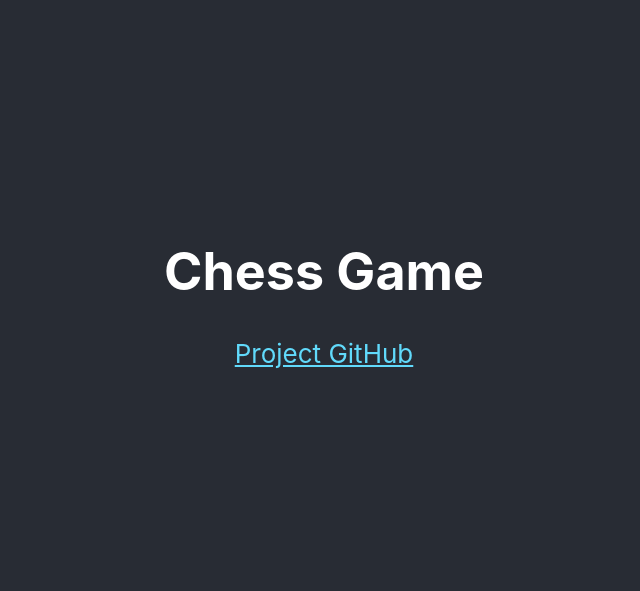
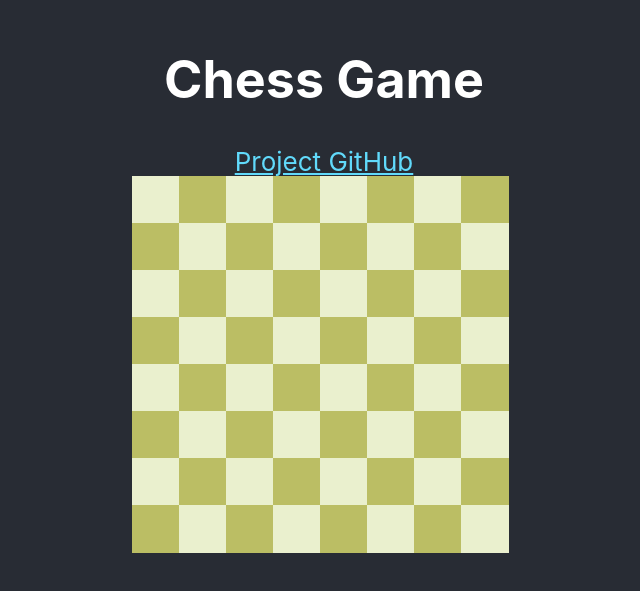
Before and after one commit to Adboessen/ChessApp, a React (Create React App) app in the folder chess_game/: page / in a window 1280 px wide. Shown: the part 113-704 px from the top of the page, without its empty margins (316-956 px from the left). Built offline with nearby package versions, Linux system fonts and the light colour scheme.

Commit message:
Initialize board done

```diff
--- a/chess_game/src/App.js
+++ b/chess_game/src/App.js
@@ -1,6 +1,5 @@
-import logo from "./logo.svg";
 import "./App.css";
-import Board from "./components/Board/board";
+import Board from "./components/Board/board.js";
 
 function App() {
   return (
@@ -15,8 +14,8 @@ function App() {
         >
           Project GitHub
         </a>
+        <Board />
       </header>
-      <Board />
     </div>
   );
 }
--- a/chess_game/src/components/Board/board.css
+++ b/chess_game/src/components/Board/board.css
@@ -7,7 +7,6 @@
 }
 
 .square {
-  background: transparent;
   border: 1px solid transparent;
   float: left;
   font-size: 24px;
@@ -20,3 +19,12 @@
   text-align: center;
   width: 48px;
 }
+
+.boardContainer {
+  height: 384px;
+  width: 384px;
+}
+.boardFlexBox {
+  display: flex;
+  flex-wrap: wrap;
+}
--- a/chess_game/src/components/Board/board.js
+++ b/chess_game/src/components/Board/board.js
@@ -7,16 +7,7 @@ import Knight from "../Pieces/Knight";
 import Queen from "../Pieces/Queen";
 import Bishop from "../Pieces/Bishop";
 import Rook from "../Pieces/Rook";
-
-const Square = (props) => {
-  var squareClass = classNames({
-    sqaure: true,
-    lightSquare: props.isLight,
-    darkSquare: !props.isLight,
-  });
-
-  return <button className={squareClass} onClick={props.onClick}></button>;
-};
+import Square from "./square";
 
 const getStartingPiece = (row, column) => {
   if (row === 1) {
@@ -53,17 +44,22 @@ const getStartingPiece = (row, column) => {
 };
 
 const Board = (props) => {
-  const squares = Array(8).map(() => new Array(8).fill(null));
+  const board = Array(8)
+    .fill(null)
+    .map((row) => new Array(8).fill(null));
+
+  board.map((row, rIndex) =>
+    row.map(
+      (column, cIndex) =>
+        (board[rIndex][cIndex] = (
+          <Square isLight={(rIndex + cIndex) % 2 === 0} />
+        ))
+    )
+  );
 
   return (
-    <div>
-      {squares.map((row) => (
-        <div>
-          {row.map((column) => (
-            <Square isLight={(row + column) % 2 === 0} />
-          ))}
-        </div>
-      ))}
+    <div className="boardContainer">
+      <div className="boardFlexBox"> {board}</div>
     </div>
   );
 };
--- /dev/null
+++ b/chess_game/src/components/Board/square.js
@@ -0,0 +1,15 @@
+import React from "react";
+import classNames from "classnames";
+import "./board.css";
+
+const Square = (props) => {
+  var squareClass = classNames({
+    square: true,
+    lightSquare: props.isLight,
+    darkSquare: !props.isLight,
+  });
+
+  return <button className={squareClass}></button>;
+};
+
+export default Square;
```
